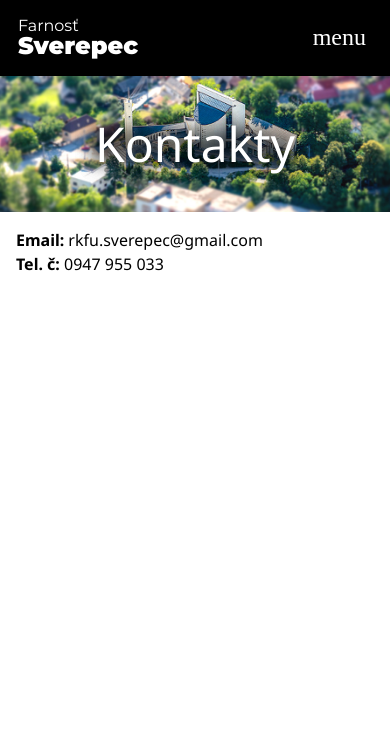
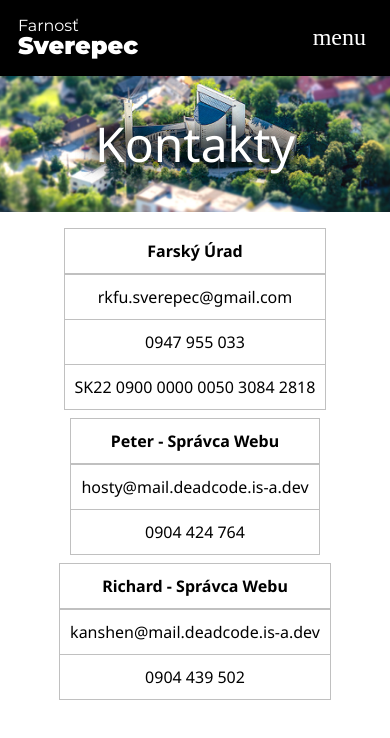
Before and after one commit to farnostsverepec/farnostsverepec.github.io, a React (Create React App) app: page /kontakty in a window 390 px wide. Shown: the top 738 px of the page. Built offline with nearby package versions, Linux system fonts and the light colour scheme; a web font is replaced by a local one.

Commit message:
Updated Contacts Section
--- HOTFIX ---
- Fixed sidebar not always being the highest element
- Fixed galleryChips not being 100% wide on mobile
- Removed unused declaration

```diff
--- a/src/App.css
+++ b/src/App.css
@@ -29,6 +29,7 @@
         height: 0%;
         background-color: rgba(0, 0, 0, 0);
         transition: background-color 0.33s ease-in-out, height 0s linear 0.33s;
+        z-index: 99;
     }
     div#sidebar:has(input#sidebarMenuTrigger:checked) + div#content:before {
         height: 100%;
--- a/src/components/galleryChip/galleryChip.css
+++ b/src/components/galleryChip/galleryChip.css
@@ -27,3 +27,12 @@ div.galleryChip>img:hover {
 div.galleryChip>a {
     color: unset;
 }
+
+@media screen and (max-width: 787px) {
+    div.galleryChip {
+        width: -webkit-fill-available;
+        width: -moz-fill-avaiable;
+        text-align: center;
+        align-items: center;
+    }
+}
--- a/src/components/galleryChip/galleryChip.js
+++ b/src/components/galleryChip/galleryChip.js
@@ -1,4 +1,3 @@
-import { useState, useEffect } from 'react';
 import { Link } from 'react-router-dom';
 import './galleryChip.css';
 
--- a/src/components/sidebar/sidebar.css
+++ b/src/components/sidebar/sidebar.css
@@ -17,7 +17,7 @@
         position: fixed;
         user-select: none;
         -webkit-user-select: none;
-        z-index: 1;
+        z-index: 999;
         & div#sidebarTop {
             width: 100%
         }
@@ -101,7 +101,7 @@
         position: fixed;
         user-select: none;
         -webkit-user-select: none;
-        z-index: 1;
+        z-index: 999;
         overflow: hidden;
         transition: height 0.33s ease-in-out;
         & div#sidebarTop {
--- a/src/functions/md/md.js
+++ b/src/functions/md/md.js
@@ -1,7 +1,7 @@
 import React from 'react';
 import "./md.css"
 
-export default function CompiledMarkdown({ text, className, id, extraArgs = [] }) {
+export default function CompiledMarkdown({ text, className, id, extraArgs = [], style }) {
     if (!text) return null;
     const lines = text.split('\n');
     const elements = [];
@@ -145,8 +145,8 @@ export default function CompiledMarkdown({ text, className, id, extraArgs = [] }
             elements.push(<p key={index} dangerouslySetInnerHTML={{ __html: formattedLine }} />);
         }
     });
-    return (extraArgs.length === 0 || !extraArgs) ? (<div className={className} id={id}>{elements}</div>) : {
-        jsx: <div className={className} id={id}>{elements}</div>,
+    return (extraArgs.length === 0 || !extraArgs) ? (<div className={className} id={id} style={style}>{elements}</div>) : {
+        jsx: <div className={className} id={id} style={style}>{elements}</div>,
         extraValues
     };
 }
--- a/src/pages/Kontakty/kontakty.js
+++ b/src/pages/Kontakty/kontakty.js
@@ -1,13 +1,20 @@
+import { useState, useEffect } from 'react'
 import Hero from '@components/hero/hero.js';
 import KostolSverepec from '@img/KostolSverepec.jpg';
-import './kontakty.css'
+import { default as MD } from '@functions/md/md.js'
+import './kontakty.css';
+import contactsTable from './kontakty.md';
 
 export default function Kontakty() {
+    const [text, setText] = useState('');
+
+    useEffect(() => {
+        fetch(contactsTable).then(res => res.text()).then(restext => setText(restext))
+    }, []);
     return (
         <div>
             <Hero background={KostolSverepec}>Kontakty</Hero>
-            <span><strong>Email:</strong> rkfu.sverepec@gmail.com</span><br />
-            <span><strong>Tel. č:</strong> 0947 955 033</span>
+            <MD text={text} style={{display: "flex", justifyContent: "center", flexWrap: "wrap", rowGap: "8px"}} />
         </div>
     )
 }
--- /dev/null
+++ b/src/pages/Kontakty/kontakty.md
@@ -0,0 +1,15 @@
+|**Farský Úrad**|
+|:---:|
+|rkfu.sverepec@gmail.com|
+|0947 955 033|
+|SK22 0900 0000 0050 3084 2818|
+
+|**Peter - Správca Webu**|
+|:---:|
+|hosty@mail.deadcode.is-a.dev|
+|0904 424 764|
+
+|**Richard - Správca Webu**|
+|:---:|
+|kanshen@mail.deadcode.is-a.dev|
+|0904 439 502|
```
